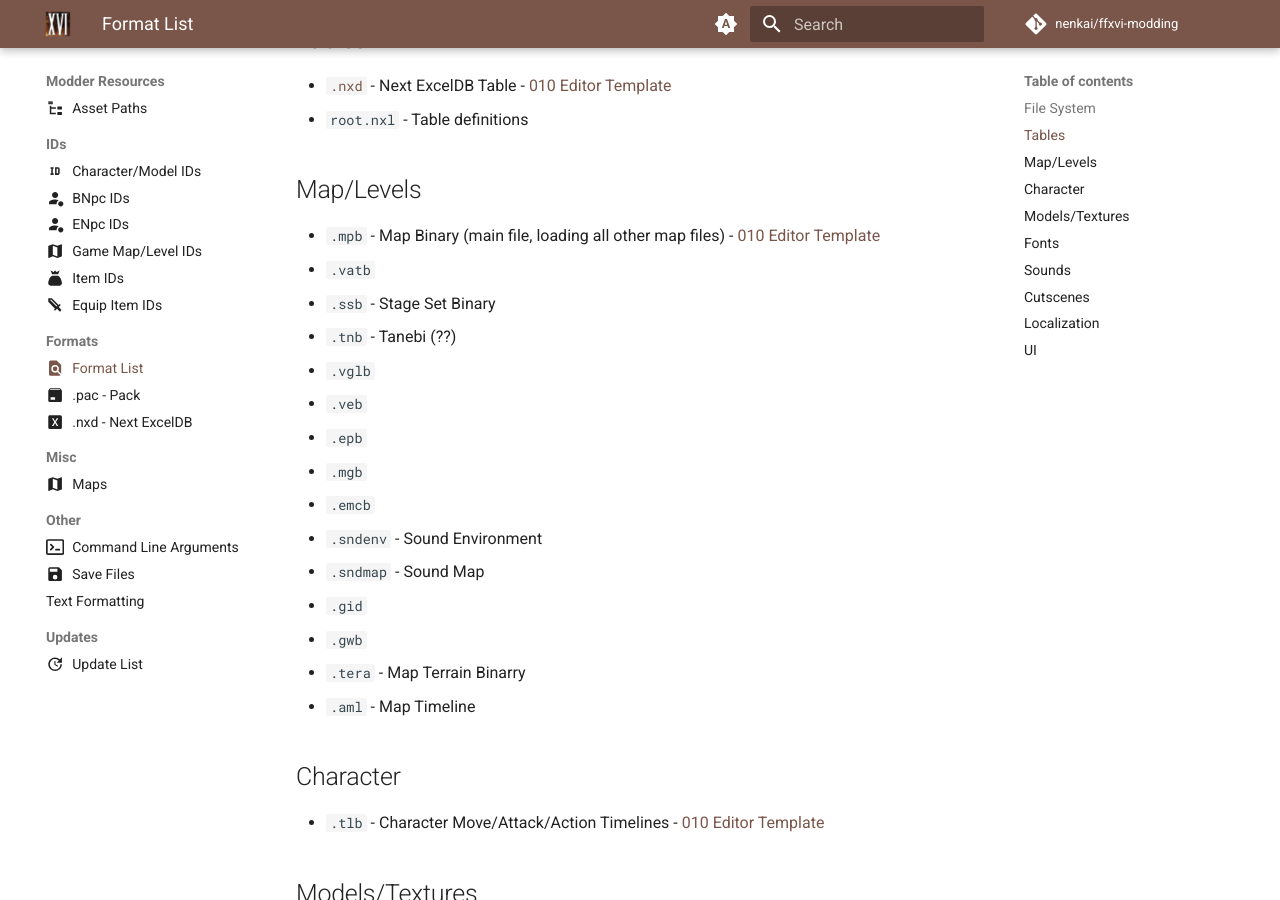
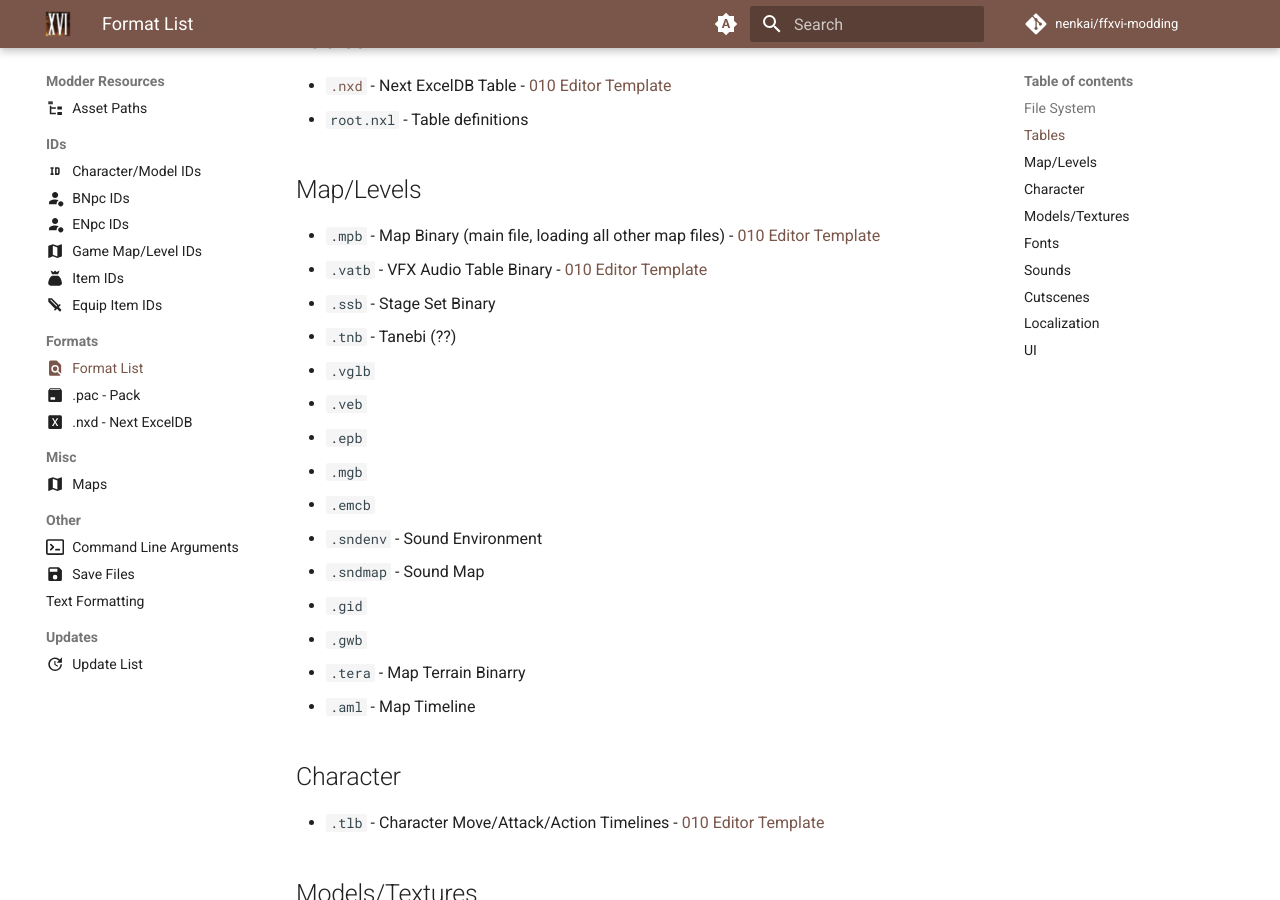
Before and after one commit to Nenkai/ffxvi-modding, an MkDocs documentation site: the page built from docs/resources/formats/format_list.md, in a window 1280 px wide and 900 px high, scrolled down 322 px. Built offline with MkDocs 1.6.1 and Material for MkDocs 9.7.7, drawn with Linux system fonts in a browser that asks for light colours; comment, search, counter and statistics services are not loaded.

Commit message:
formats: vatb

```diff
--- a/docs/resources/formats/format_list.md
+++ b/docs/resources/formats/format_list.md
@@ -15,7 +15,7 @@
 ## Map/Levels
 
 * `.mpb` - Map Binary (main file, loading all other map files) - [010 Editor Template](https://github.com/Nenkai/010GameTemplates/blob/main/Square%20Enix/Final%20Fantasy%2016/FF16_mpb_MapBinary.bt)
-* `.vatb`
+* `.vatb` - VFX Audio Table Binary - [010 Editor Template](https://github.com/Nenkai/010GameTemplates/blob/main/Square%20Enix/Final%20Fantasy%2016/FF16_vatb_VFXAudioTable.bt)
 * `.ssb` - Stage Set Binary
 * `.tnb` - Tanebi (??)
 * `.vglb`
```
Also changed, not shown: docs/tutorials/nex/tables.md (+6 -0 lines).
